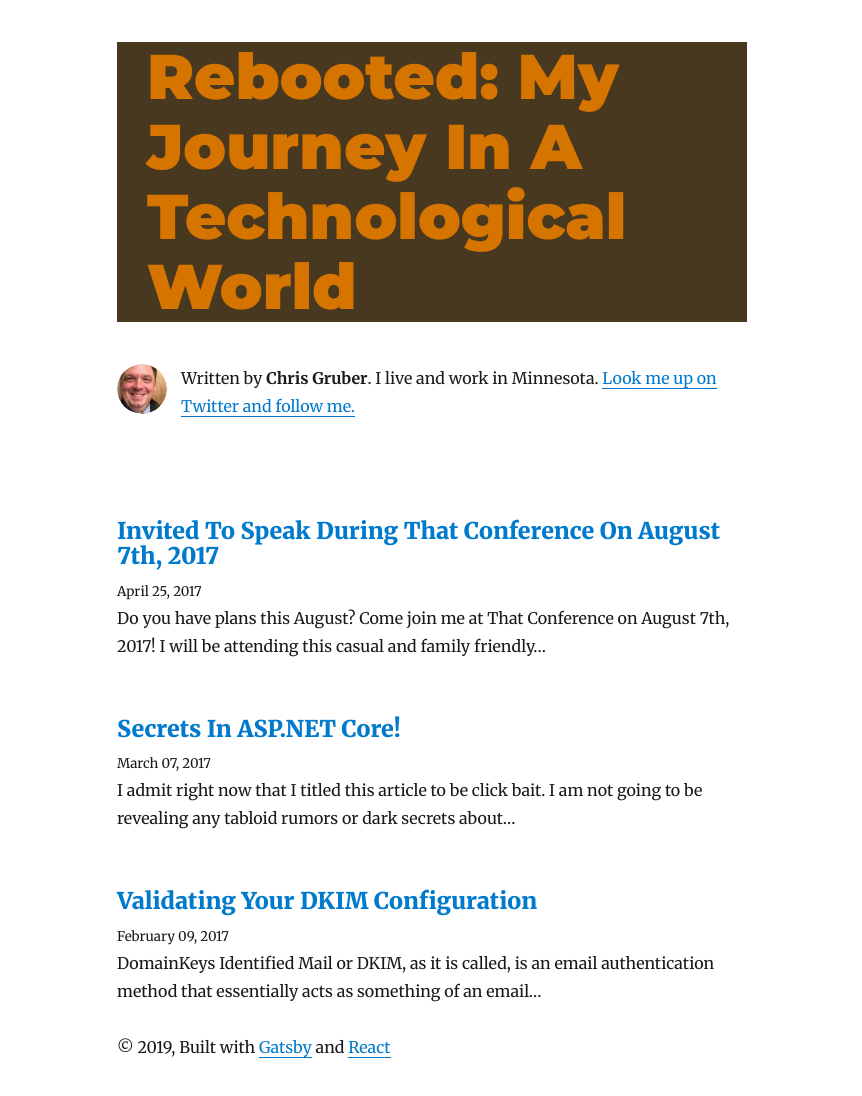
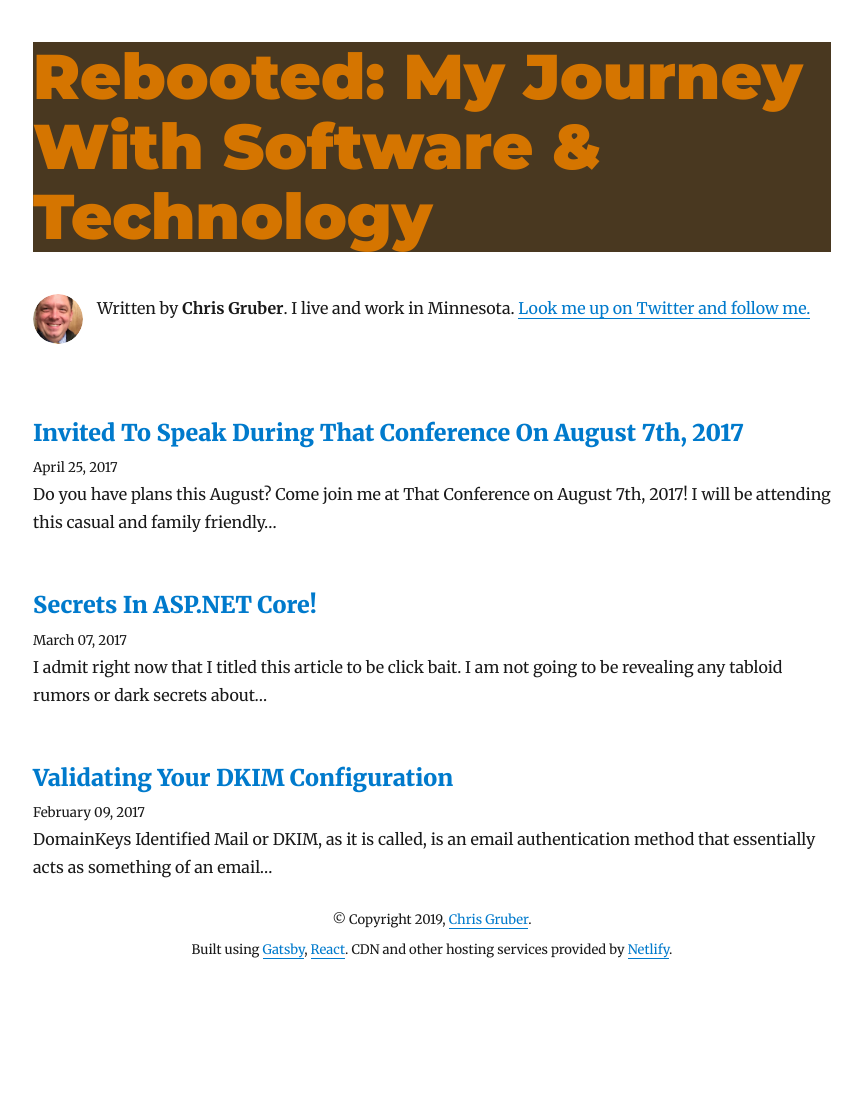
Before and after one commit to gruberchris/chrisgruberblog, a Gatsby site: page / in a window 1280 px wide. Shown: the whole page, without its empty margins (208-1070 px from the left). After the commit the page ends 1032 px from the top, so only its background shows below. Built offline with nearby package versions, Linux system fonts and the light colour scheme; Gatsby itself is replaced by a stand-in of ours; some packages are replaced by stand-ins of ours.

Commit message:
Renamed blog title. increased blog width. updated site footer

```diff
--- a/gatsby-config.js
+++ b/gatsby-config.js
@@ -1,6 +1,6 @@
 module.exports = {
   siteMetadata: {
-    title: `Rebooted: My Journey In A Technological World`,
+    title: `Rebooted: My Journey With Software & Technology`,
     author: `Chris Gruber`,
     description: `Welcome to my blog about my career as a software developer and the many interesting things I work on.`,
     siteUrl: `https://www.chrisgruber.com`,
@@ -57,7 +57,7 @@ module.exports = {
     {
       resolve: `gatsby-plugin-manifest`,
       options: {
-        name: `Rebooted: My Journey In A Technological World`,
+        name: `Rebooted: My Journey With Software & Technology`,
         short_name: `Rebooted`,
         start_url: `/`,
         background_color: `#ffffff`,
--- a/package.json
+++ b/package.json
@@ -1,7 +1,7 @@
 {
   "name": "chrisgruberblog",
   "private": true,
-  "description": "Rebooted: My Journey In A Technological World. This is Chris Gruber's personal blog website.",
+  "description": "Rebooted: My Journey With Software & Technology. This is Chris Gruber's personal blog website.",
   "version": "0.1.0",
   "author": "Chris Gruber <chris@chrisgruber.com>",
   "bugs": {
--- a/src/components/Layout.js
+++ b/src/components/Layout.js
@@ -20,8 +20,7 @@ class Layout extends React.Component {
             style={{
               ...scale(1.5),
               marginBottom: rhythm(1.5),
-              marginTop: 0,
-              marginLeft: `30px`
+              marginTop: 0
             }}
           >
             <Link
@@ -63,18 +62,32 @@ class Layout extends React.Component {
         style={{
           marginLeft: `auto`,
           marginRight: `auto`,
-          maxWidth: rhythm(24),
+          maxWidth: rhythm(30),
           padding: `${rhythm(1.5)} ${rhythm(3 / 4)}`
         }}
       >
         <header>{header}</header>
         <main>{children}</main>
-        <footer>
-          © {new Date().getFullYear()}, Built with
-          {` `}
-          <a href="https://www.gatsbyjs.org">Gatsby</a>
-          {` and `}
-          <a href="https://reactjs.org/">React</a>
+        <footer
+          style={{
+            fontSize: `small`,
+            textAlign: `center`
+          }}
+        >
+          © Copyright {new Date().getFullYear()},{" "}
+          <a href="https://twitter.com/gruberchris">Chris Gruber</a>.
+          <p
+            style={{
+              marginTop: rhythm(0.25)
+            }}
+          >
+            Built using
+            {` `}
+            <a href="https://www.gatsbyjs.org">Gatsby</a>,{` `}
+            <a href="https://reactjs.org">React</a>.
+            {" CDN and other hosting services provided by "}
+            <a href="https://www.netlify.com">Netlify</a>.
+          </p>
         </footer>
       </div>
     );
--- a/src/pages/index.js
+++ b/src/pages/index.js
@@ -15,7 +15,7 @@ class BlogIndex extends React.Component {
     return (
       <Layout location={this.props.location} title={siteTitle}>
         <SEO
-          title="Rebooted: My Journey In A Technological World"
+          title="Rebooted: My Journey With Software & Technology"
           keywords={[
             `blog`,
             `gruber`,
```
Also changed, not shown: README.md.
